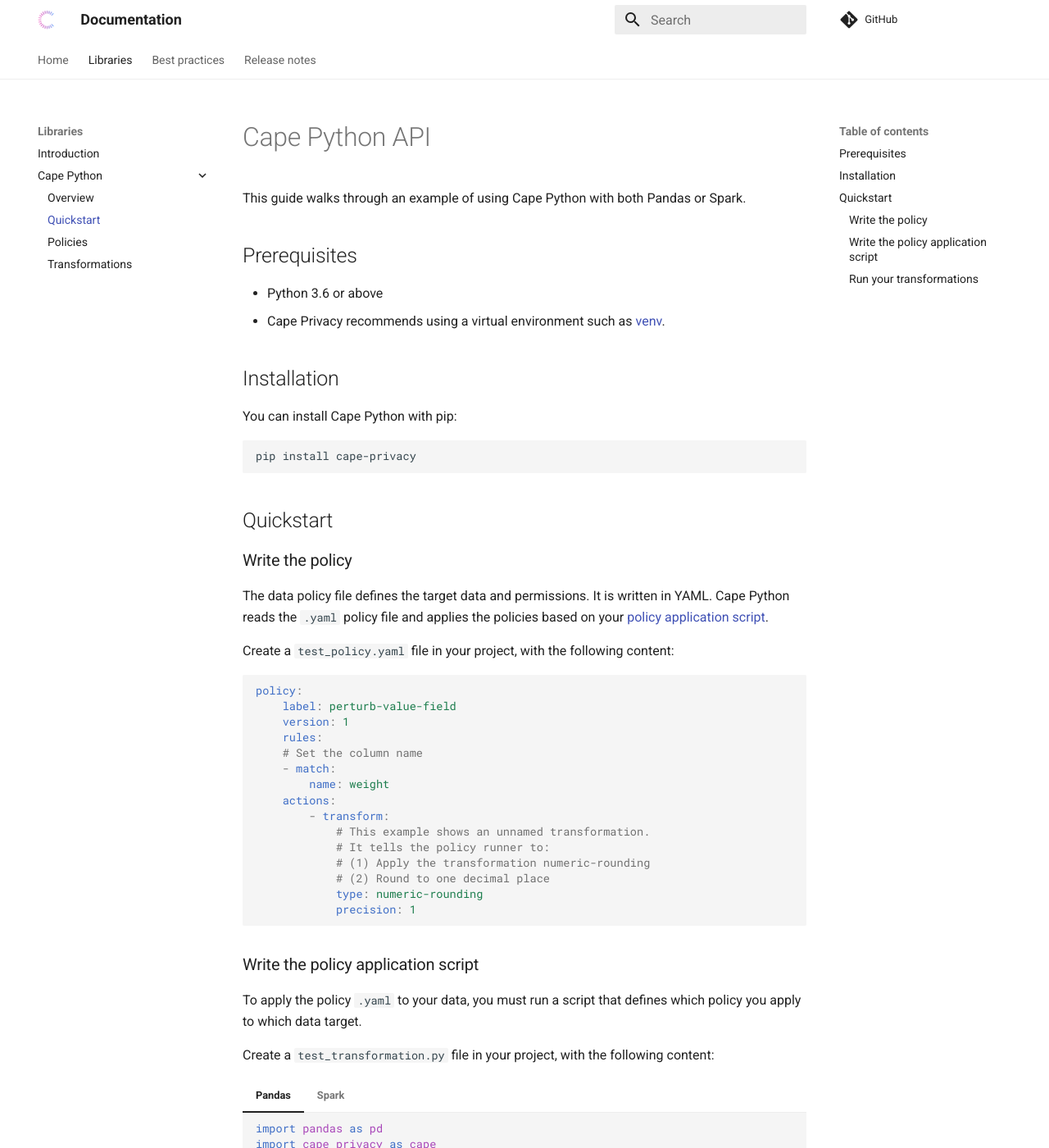
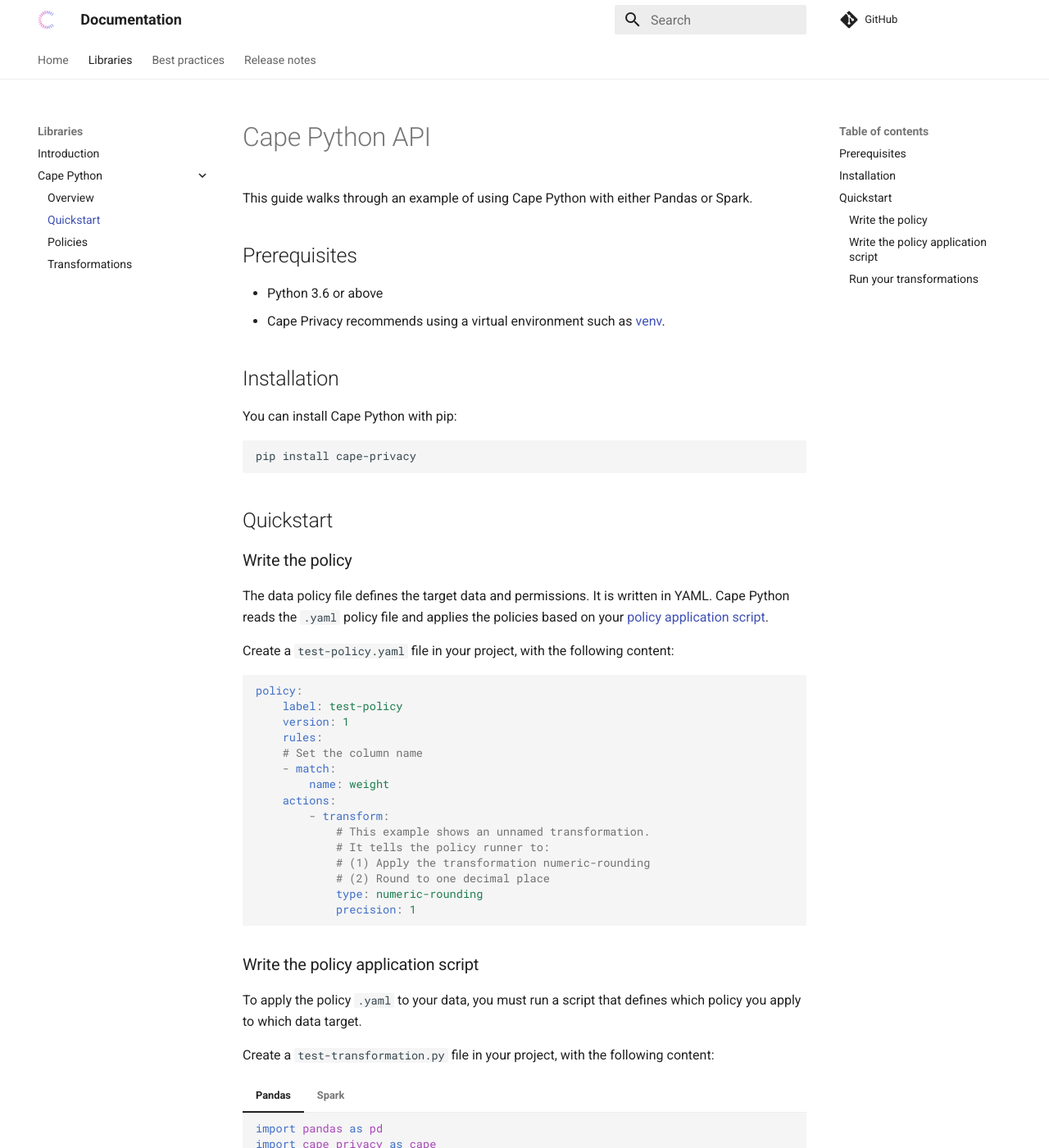
Before and after one commit to capeprivacy/documentation, an MkDocs documentation site: the page built from docs/libraries/cape-python/quickstart.md, in a window 1280 px wide and 1400 px high. Shown: the whole window at 82% size. Built offline with MkDocs 1.6.1 and Material for MkDocs 9.7.7, drawn with Linux system fonts in a browser that asks for light colours; comment, search, counter and statistics services are not loaded; some of the changed text lies outside the part shown.

Commit message:
proofread

````diff
--- a/docs/libraries/cape-python/quickstart.md
+++ b/docs/libraries/cape-python/quickstart.md
@@ -1,6 +1,6 @@
 # Cape Python API
 
-This guide walks through an example of using Cape Python with both Pandas or Spark.
+This guide walks through an example of using Cape Python with either Pandas or Spark.
 
 ## Prerequisites
 
@@ -22,11 +22,11 @@
 
 The data policy file defines the target data and permissions. It is written in YAML. Cape Python reads the `.yaml` policy file and applies the policies based on your [policy application script](#write-the-policy-application-script).
 
-Create a `test_policy.yaml` file in your project, with the following content:
+Create a `test-policy.yaml` file in your project, with the following content:
 
 ```yaml
 policy:
-    label: perturb-value-field
+    label: test-policy
     version: 1
     rules:
     # Set the column name
@@ -47,7 +47,7 @@
 
 To apply the policy `.yaml` to your data, you must run a script that defines which policy you apply to which data target.
 
-Create a `test_transformation.py` file in your project, with the following content:
+Create a `test-transformation.py` file in your project, with the following content:
 
 
 === "Pandas"
@@ -58,7 +58,7 @@
     # Create a simple Pandas DataFrame
     df = pd.DataFrame([114.432, 134.622, 142.984], columns=["weight"])
     # Load the privacy policy
-    policy = cape.parse_policy("test_policy.yaml")
+    policy = cape.parse_policy("test-policy.yaml")
     # Apply the policy to the DataFrame
     df = cape.apply_policy(policy, df, inplace=False)
     # Output the altered data
@@ -78,7 +78,7 @@
     # Create a simple Spark DataFrame
     df = sess.createDataFrame([114.432, 134.622, 142.984], "double").toDF("weight")
     # Load the privacy policy
-    policy = cape.parse_policy("test_policy.yaml")
+    policy = cape.parse_policy("test-policy.yaml")
     # Apply the policy to the DataFrame
     df = cape.apply_policy(policy, df, inplace=false)
     # Output the altered data
@@ -91,7 +91,7 @@
 The quickstart example creates a dataset programatically, so you can run the policy application script and view the output:
 
 ```shell
-python test_transformation.py
+python test-transformation.py
 ```
 
 !!! note
````
Also changed, not shown: docs/best-practices/running-transformations.md (+1 -1 lines), docs/libraries/cape-python/policies.md (+5 -5 lines), docs/release-notes/26062020.md (+2 -0 lines).
